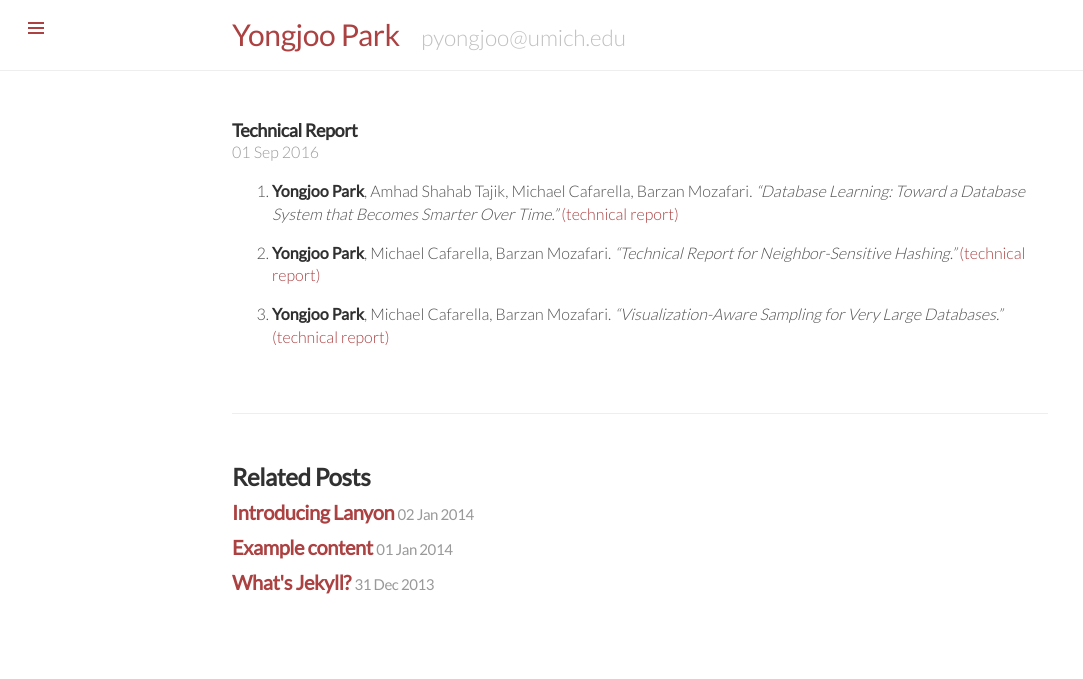
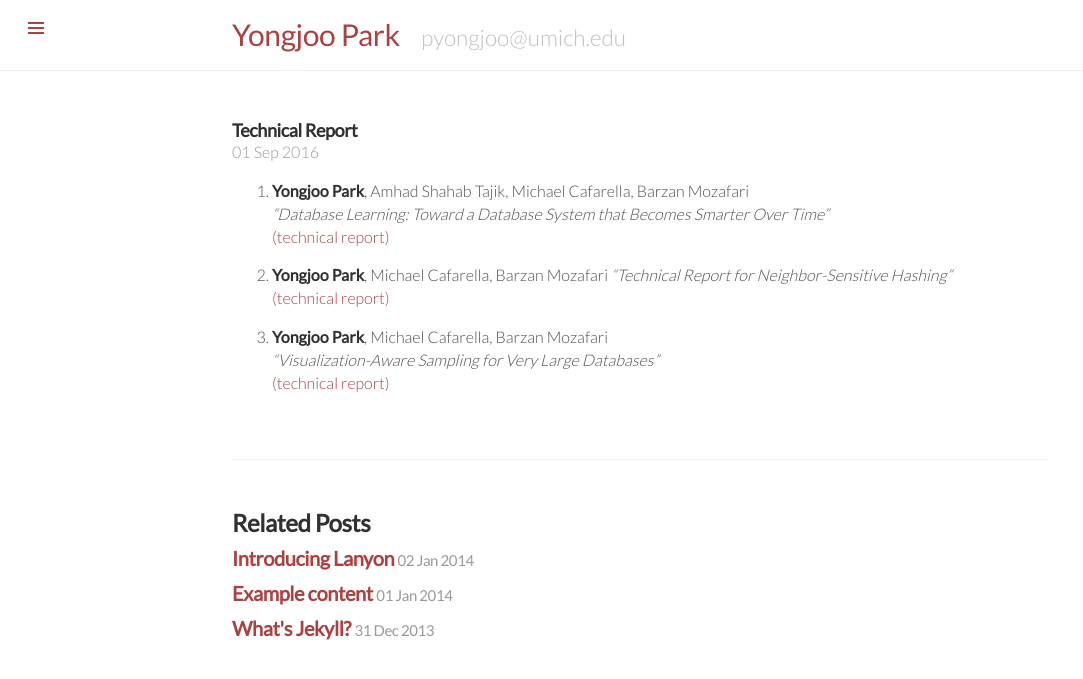
Before and after one commit to pyongjoo/pyongjoo.github.io, a Jekyll site: the page built from _publications/2016-09-01-reports.md, in a window 1280 px wide. Shown: the top 679 px of the page, without its empty margins (0-1083 px from the left). Built offline with Jekyll 4.4.1, drawn with Linux system fonts in a browser that asks for light colours.

```diff
--- a/_publications/2016-09-01-reports.md
+++ b/_publications/2016-09-01-reports.md
@@ -3,14 +3,14 @@ layout: post
 title: Technical Report
 ---
 
-1. **Yongjoo Park**, Amhad Shahab Tajik, Michael Cafarella, Barzan Mozafari.
-   *"Database Learning: Toward a Database System that Becomes Smarter Over Time."*
+1. **Yongjoo Park**, Amhad Shahab Tajik, Michael Cafarella, Barzan Mozafari
+   *"Database Learning: Toward a Database System that Becomes Smarter Over Time"*
    [(technical report)]({{ site.url }}/resources/dbl-sub.pdf)
 
-1. **Yongjoo Park**, Michael Cafarella, Barzan Mozafari.
-   *"Technical Report for Neighbor-Sensitive Hashing."*
+1. **Yongjoo Park**, Michael Cafarella, Barzan Mozafari
+   *"Technical Report for Neighbor-Sensitive Hashing"*
    [(technical report)](http://www-personal.umich.edu/~pyongjoo/vldb2016sup.pdf)
 
-1. **Yongjoo Park**, Michael Cafarella, Barzan Mozafari.
-   *"Visualization-Aware Sampling for Very Large Databases."*
+1. **Yongjoo Park**, Michael Cafarella, Barzan Mozafari
+   *"Visualization-Aware Sampling for Very Large Databases"*
    [(technical report)](https://arxiv.org/abs/1510.03921)
```
